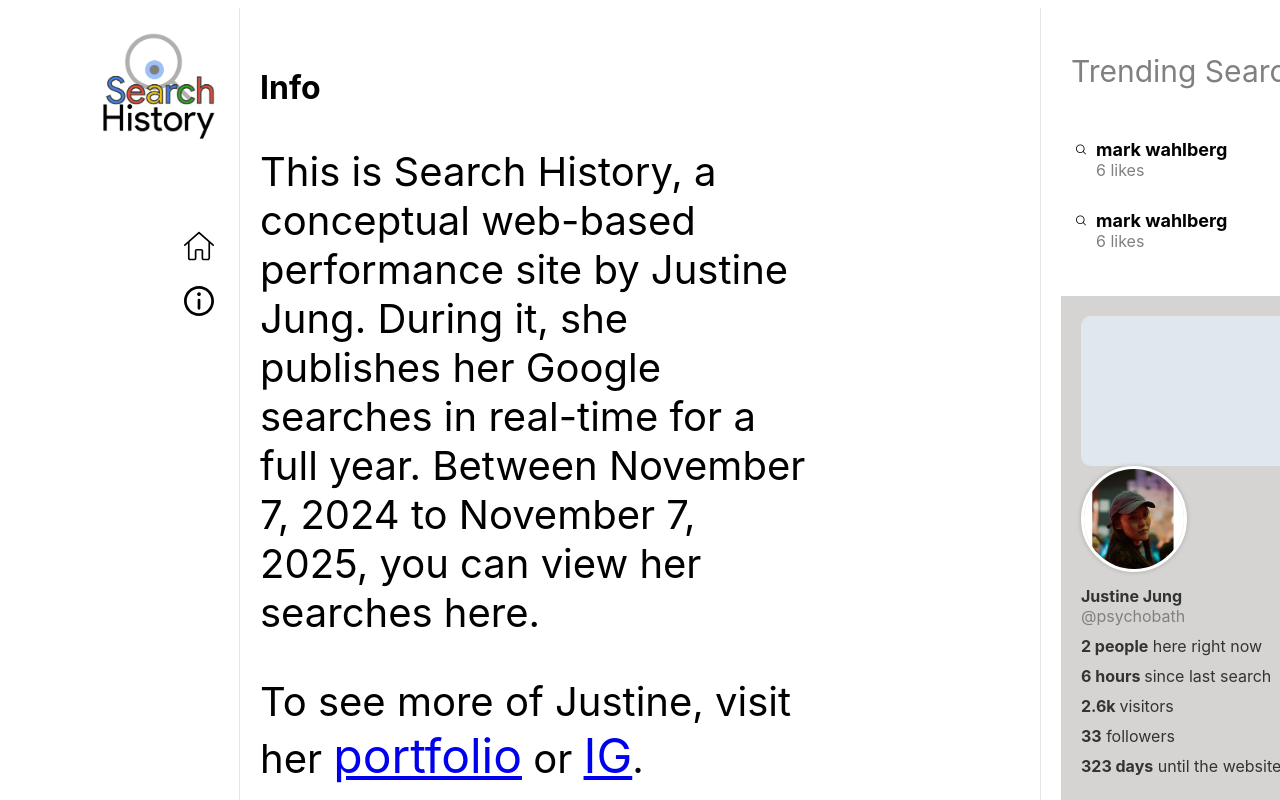
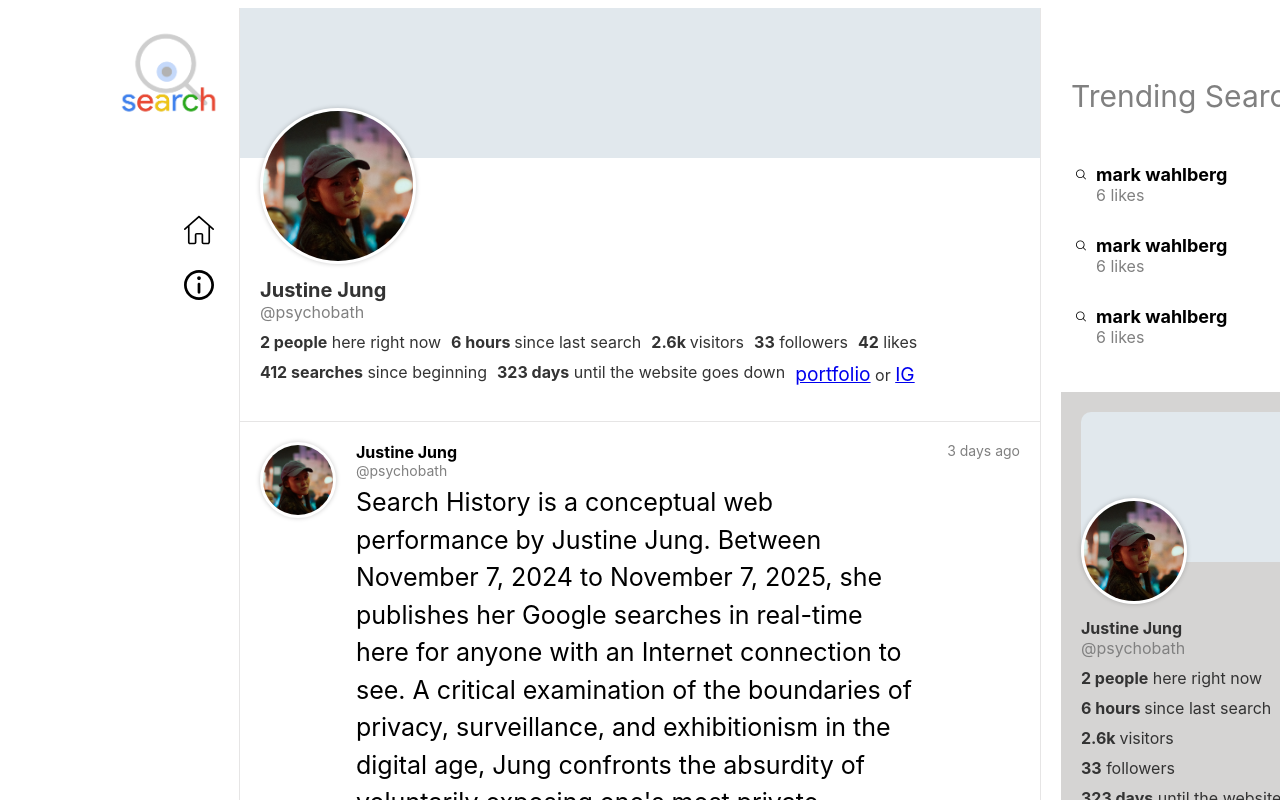
Before and after one commit to storeinacooldryplace/search, a Vue app in the folder vueapp/: page / in a window 1280 px wide. Both pictures are taken after a click on the link 194 px from the left and 303 px from the top of the page. Shown: the top 800 px of the page. Built offline with nearby package versions, Linux system fonts and the light colour scheme; no server answers.

Commit message:
About page is now a Twitter profile. Still have yet to add Top posts to the Twitter profile though.

```diff
--- a/vueapp/src/App.vue
+++ b/vueapp/src/App.vue
@@ -2,7 +2,7 @@
   <div id="app-container">
 
     <aside id="left-sidebar">
-      <img id="title-logo" src="./assets/searchhistorylogo.png">
+      <img id="title-logo" src="./assets/search-logo.png">
       <div class="icon-container">
         <a href="#" class="icon-link" @click.prevent="currentPage = 'home'">
           <img src="./assets/home-icon.svg" alt="Home" />
@@ -104,9 +104,9 @@
 
 #title-logo {
   display: block;
-  width: 200px;
+  width: 100px;
   height: auto;
-  margin: 0 auto;
+
 }
 
 #left-sidebar {
@@ -170,11 +170,12 @@
 
 #timeline-header {
   display: flex;
-  justify-content: space-around;
+  justify-content: center;
+  gap: 220px;
   /* Evenly space the links */
   padding: 50px 0 0 0;
   /* Add padding for visual spacing */
-  border-bottom: 1px solid #e6e5e5;
+  border-bottom: 1px solid #f7f6f6;
   /* Optional: Add a bottom border */
   font-size: 20px;
 }
@@ -188,16 +189,16 @@
 #timeline-header span.active {
   color: black;
   /* Color for the selected view */
-  font-weight: bold;
+
   /* Optionally make it bold */
 }
 
 #timeline-header span.active::after {
   content: '';
   display: block;
-  height: 4px;
-  background-color: rgb(132, 183, 131);
+  height: 7px;
+  background-color: rgb(23, 170, 20);
   bottom: -20px;
-  border-radius: 2px;
+  border-radius: 5px;
 }
 </style>
--- a/vueapp/src/components/AboutPage.vue
+++ b/vueapp/src/components/AboutPage.vue
@@ -1,11 +1,57 @@
 <template>
+  <div class="user-profile">
+
+    <div class="user-banner"></div>
+    <img class="user-pfp" src="@/assets/headshot2.jpg">
+    <div class="user-text">
+      <div class="user-ID">
+        <span id="name"><b>Justine Jung</b></span>
+        <span id="username">@psychobath</span>
+      </div>
+      <div class="user-stats">
+        <span class="stat"><b>2 people</b> here right now</span>
+        <span class="stat"> <b>6 hours </b> since last search </span>
+        <span class="stat"><b>2.6k </b>visitors</span>
+        <span class="stat"><b>33</b> followers</span>
+        <span class="stat"><b>42</b> likes</span>
+        <span class="stat"><b>412 searches</b> since beginning</span>
+        <span class="stat"><b>323 days</b> until the website goes down</span>
+        <span class="stat"><a href="http://storeinacooldryplace.cargo.site">portfolio</a> or <a
+            href="http://instagram.com/psychobath">IG</a></span>
+
+      </div>
+
+    </div>
+  </div>
+
   <div id="about">
-    <h1>Info</h1>
-    <p>This is Search History, a conceptual web-based performance site by Justine Jung. During it, she publishes her
-      Google searches in real-time for a full year. Between November 7, 2024 to November 7, 2025, you can view her
-      searches here.</p>
-    <p>To see more of Justine, visit her <a href="http://storeinacooldryplace.cargo.site">portfolio</a> or <a
-        href="http://instagram.com/psychobath">IG</a>.</p>
+
+    <div class="tweet">
+
+      <img class="user-pfp" src="@/assets/headshot2.jpg">
+
+      <div id="tweet-main-column">
+
+        <div class="user-ID">
+          <span id="name"><b>Justine Jung</b></span>
+          <span id="username">@psychobath</span>
+        </div>
+
+        <div id="tweet-content">
+
+          Search History is a conceptual web performance by Justine Jung. Between November 7, 2024 to November 7, 2025,
+          she publishes her Google searches in real-time here for anyone with an Internet connection to see. A critical
+          examination of the boundaries of privacy, surveillance, and exhibitionism in the digital age, Jung confronts the
+          absurdity of voluntarily exposing one's most private thoughts to the public. Using techniques of satire and
+          parody, the piece mimics the familiar grammar and interface of social media while amplifying the unsettling act
+          of surrendering privacy in exchange for attention.
+        </div>
+
+      </div>
+
+      <div id="time">3 days ago</div>
+    </div>
+
   </div>
 </template>
 
@@ -17,12 +63,121 @@
 
 <style scoped>
 #about {
-  margin-top: 60px;
-  margin-left: 20px
+  margin: 20px
 }
 
 p {
   font-size: 40px;
   width: 70%;
 }
+
+.user-profile {
+  margin: 0px;
+  /* Center the content inside the user-profile */
+  border-bottom: 0.5px solid #e6e5e5;
+}
+
+.user-ID {
+  display: flex;
+  flex-direction: column;
+}
+
+#name {
+  font-size: 20px;
+}
+
+#username {
+  color: grey
+}
+
+.user-banner {
+  width: 100%;
+  height: 150px;
+  background-color: #e1e8ed;
+  border-radius: 0%
+}
+
+.user-pfp {
+  width: 150px;
+  height: 150px;
+  border-radius: 50%;
+  border: 3px solid white;
+  background-color: #fff;
+  box-shadow: 0 0 5px rgba(0, 0, 0, 0.2);
+  margin-bottom: 10px;
+  object-fit: cover;
+  /* Changed to "contain" for better fit without distortion */
+  margin-left: 20px;
+  margin-top: -50px;
+  aspect-ratio: 1 / 1;
+}
+
+.user-text {
+  display: flex;
+  gap: 10px;
+  flex-direction: column;
+  font-size: 16px;
+  color: #333;
+  margin-left: 20px;
+  flex-wrap: wrap;
+}
+
+.user-stats {
+  display: flex;
+  flex-wrap: wrap;
+  gap: 10px;
+  flex-direction: row
+}
+
+
+
+.tweet img {
+  width: 70px;
+  height: 70px;
+  object-fit: cover;
+  border-radius: 50%;
+  box-shadow: 0 0 5px rgba(0, 0, 0, 0.2);
+  margin: 0;
+  align-items: flex-start;
+}
+
+
+.tweet #name {
+  font-size: 16px;
+}
+
+.tweet #username {
+  font-size: 14px;
+  margin: 0;
+}
+
+#tweet-main-column {
+  display: flex;
+  flex-direction: column;
+  flex-grow: 1;
+}
+
+.tweet {
+  display: flex;
+  flex-direction: row;
+  gap: 20px;
+  margin-bottom: 10px;
+  align-items: flex-start;
+}
+
+#tweet-content {
+  font-size: 25px;
+  margin: 0;
+  padding-top: 5px;
+  width: 100%;
+  line-height: 1.5;
+}
+
+#time {
+  font-size: 14px;
+  color: grey;
+  align-self: flex-start;
+  white-space: nowrap;
+  margin-left: 10px;
+}
 </style>
--- a/vueapp/src/components/ListItem.vue
+++ b/vueapp/src/components/ListItem.vue
@@ -45,7 +45,7 @@
 li {
   padding: 0px;
   margin-bottom: 0px;
-  border-bottom: 1px solid #e0e0e0;
+  border-bottom: 0.5px solid #ececec;
   display: flex;
   align-items: center;
 }
--- a/vueapp/src/components/TrendingSearches.vue
+++ b/vueapp/src/components/TrendingSearches.vue
@@ -1,6 +1,7 @@
 <template>
   <div class="trending-container">
     <h1>Trending Searches</h1>
+    <TrendingSearch />
     <TrendingSearch />
     <TrendingSearch />
   </div>
@@ -23,8 +24,8 @@
 <style>
 .trending-container {
   margin: 10px;
-  margin-top: 20px;
-  gap: 0px
+  margin-top: 50px;
+  gap: 0px;
 }
 
 .trending-container h1 {
--- a/vueapp/src/components/UserDisplay.vue
+++ b/vueapp/src/components/UserDisplay.vue
@@ -1,7 +1,7 @@
 <template>
   <div class="user-profile">
     <div class="user-banner"></div>
-    <img class="user-pfp" src="@/assets/headshot.jpg">
+    <img class="user-pfp" src="@/assets/headshot2.jpg">
     <div class="user-stats">
 
       <div class="user-ID">
@@ -58,7 +58,8 @@
   background-color: #fff;
   box-shadow: 0 0 5px rgba(0, 0, 0, 0.2);
   margin-bottom: 10px;
-  object-fit: cover
+  object-fit: cover;
+  margin-top: -20%
 }
 
 .user-stats {
```
Also changed, not shown: vueapp/src/assets/headshot2.jpg (added), vueapp/src/assets/search-logo.png (added).
